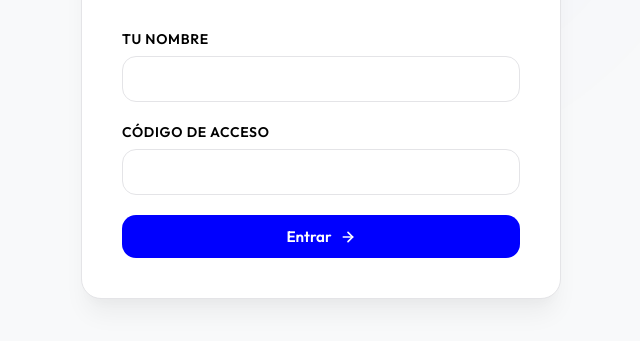
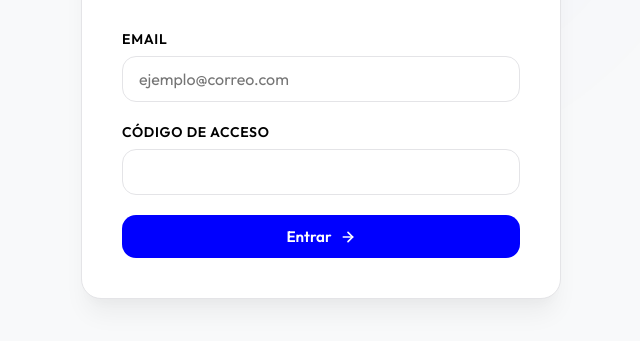
Before and after one commit to sergiolopezgsiot/smarthome_votacion, a website: page public/index.html in a window 1280 px wide. Shown: the part 341-682 px from the top of the page, without its empty margins (319-959 px from the left). Drawn offline with Linux system fonts and the light colour scheme.

Commit message:
feat: Change login input field label from Name to Email

```diff
--- a/public/index.html
+++ b/public/index.html
@@ -33,8 +33,8 @@
 
       <form id="login-form" class="auth-form">
         <div class="form-group">
-          <label for="username">Tu Nombre</label>
-          <input type="text" id="username" placeholder="" required autocomplete="off">
+          <label for="username">Email</label>
+          <input type="text" id="username" placeholder="ejemplo@correo.com" required autocomplete="off">
         </div>
 
         <div class="form-group">
```
